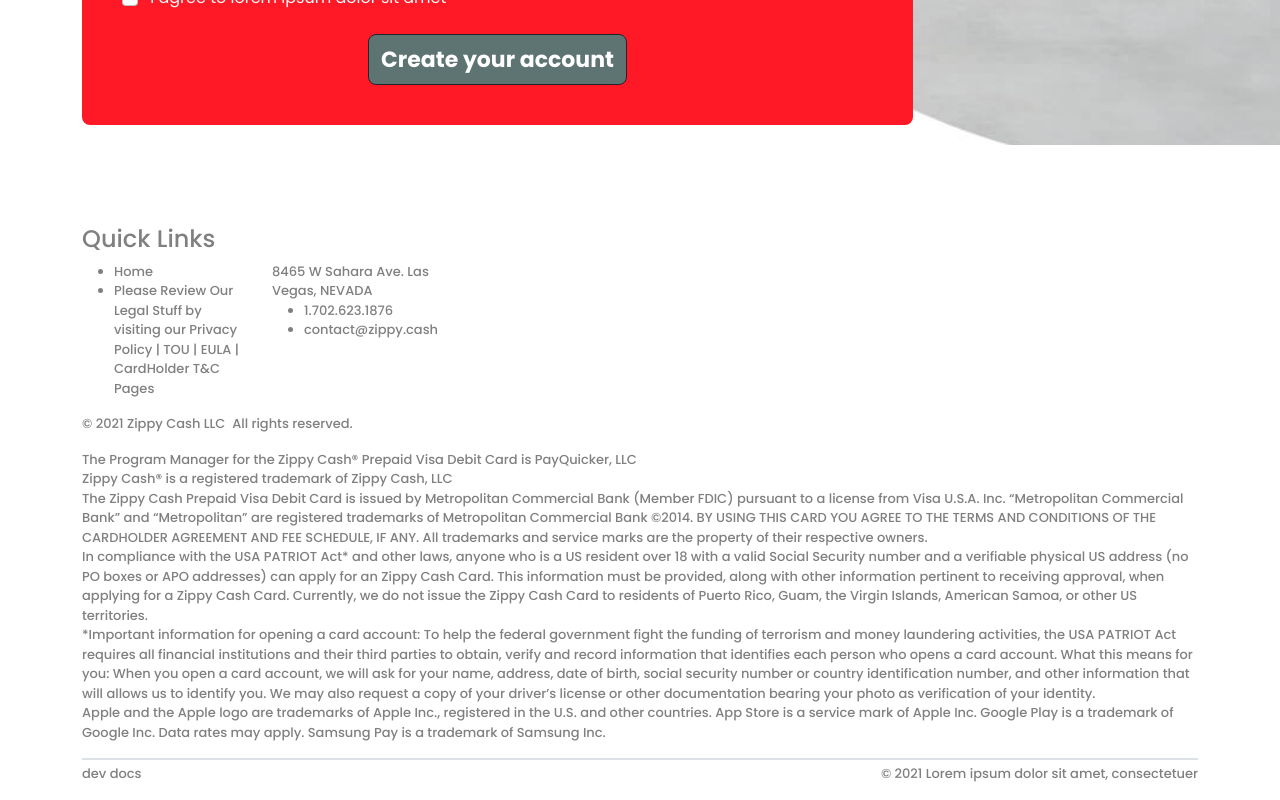
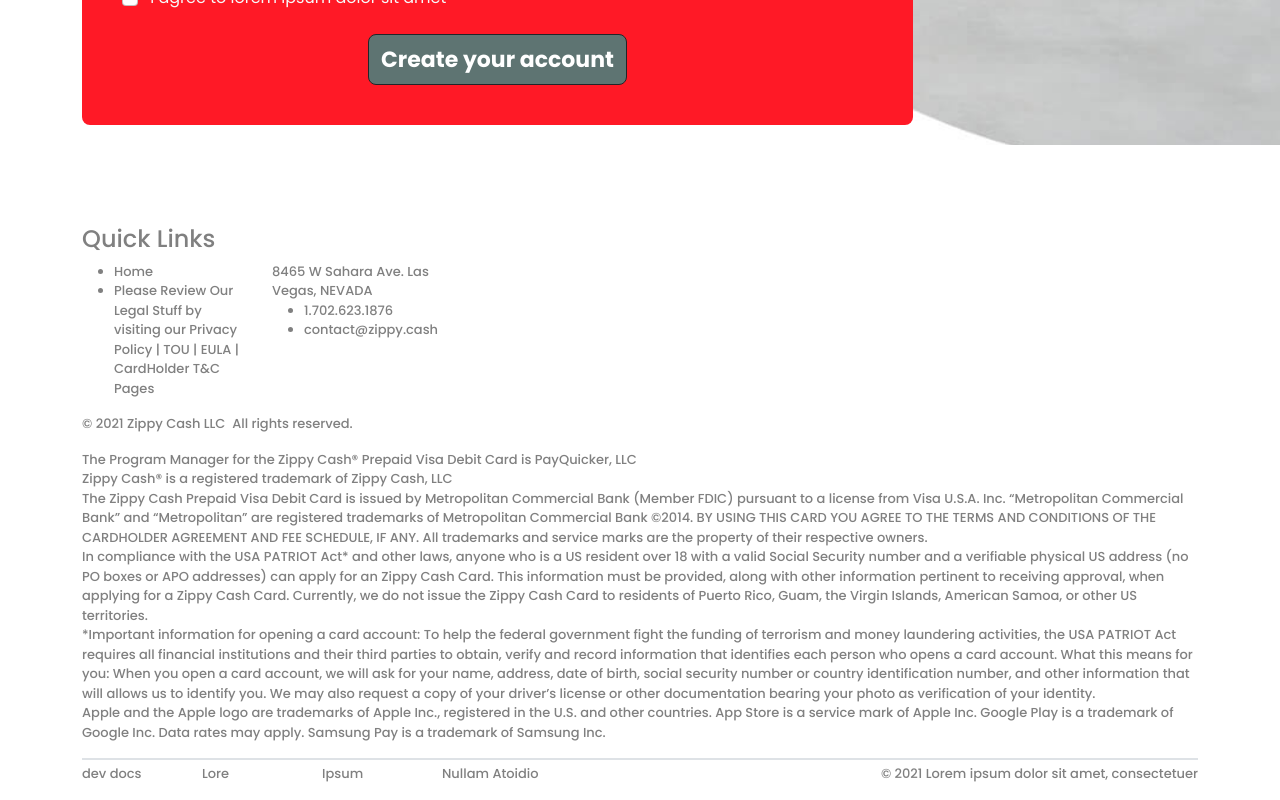
Before and after one commit to RB74/Z-Retail-Web, a React (Create React App) app: page /personal-signup in a window 1280 px wide. Shown: the part 696-1496 px from the top of the page. Built offline with nearby package versions, Linux system fonts and the light colour scheme.

Commit message:
adding back bottom row of latin quick links

```diff
--- a/src/footer/Footer.tsx
+++ b/src/footer/Footer.tsx
@@ -15,6 +15,9 @@
             <div className="footer-link mt-1">
               <Link to="/personal-profile" className="text-decoration-none">dev docs</Link>
             </div>
+            <div className="footer-link mt-1"><a href="#" className="text-decoration-none">Lore</a></div>
+            <div className="footer-link mt-1"><a href="#" className="text-decoration-none">Ipsum</a></div>
+            <div className="footer-link mt-1"><a href="#" className="text-decoration-none">Nullam Atoidio</a></div>
           </div>
           <div className="copyright mt-1">
             <span className="text-decoration-none">© 2021 Lorem ipsum dolor sit amet, consectetuer</span>
@@ -28,6 +31,9 @@
             <div className="footer-link mb-1">
               <Link to="/personal-profile" className="text-decoration-none">dev docs</Link>
             </div>
+            <div className="footer-link mb-1"><a href="#" className="text-decoration-none">Lore</a></div>
+            <div className="footer-link mb-1"><a href="#" className="text-decoration-none">Ipsum</a></div>
+            <div className="footer-link mb-1"><a href="#" className="text-decoration-none">Nullam Atoidio</a></div>
           </div>
         </div>
         <div className="d-flex justify-content-end border-top">
```
